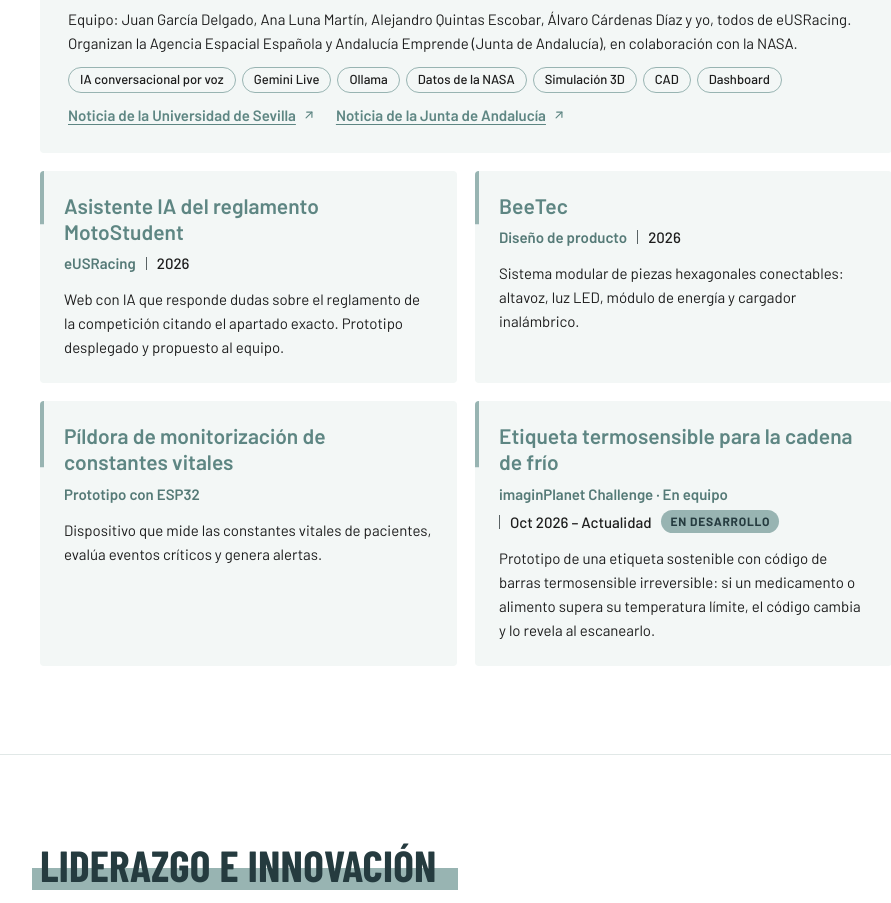
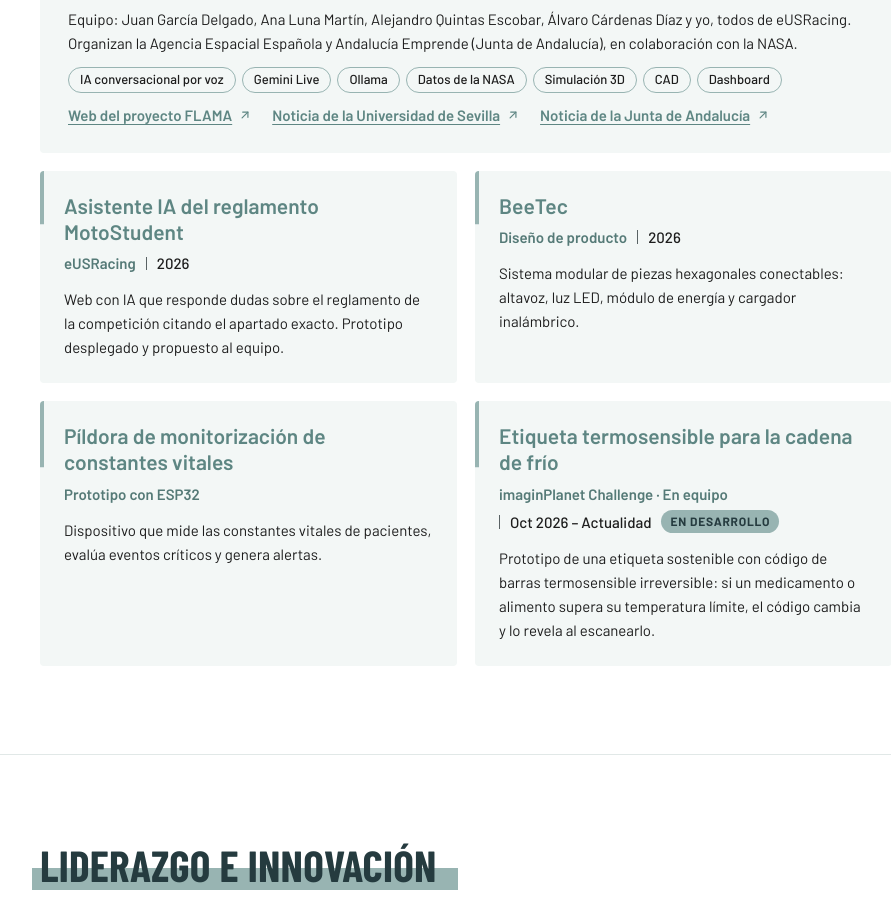
Before and after one commit to octamartinn/octavio-martin-hernandez-cv, a plain HTML site: page index.html in a window 1280 px wide. Shown: the part 3205-4108 px from the top of the page, without its empty margins (324-1215 px from the left). Drawn offline with nearby package versions, Linux system fonts and the light colour scheme; a web font is replaced by a local one.

Commit message:
Añadir enlace a la web del proyecto FLAMA
Primer enlace de la tarjeta del NASA Space Apps Challenge 2026:
https://flama-nasa.streamlit.app (pestaña nueva, en español e inglés).

Co-Authored-By: Claude Opus 5.5 <noreply@anthropic.com>
Claude-Session: https://claude.ai/code/session_0116oz79RWHu6ddjZcb4BJDX

```diff
--- a/index.html
+++ b/index.html
@@ -483,6 +483,7 @@ footer{padding:22px clamp(20px,5vw,72px) calc(22px + env(safe-area-inset-bottom,
               <li data-i18n="tg1">IA conversacional por voz</li><li>Gemini Live</li><li>Ollama</li><li data-i18n="tg2">Datos de la NASA</li><li data-i18n="tg3">Simulación 3D</li><li>CAD</li><li>Dashboard</li>
             </ul>
             <p class="feat-links">
+              <a href="https://flama-nasa.streamlit.app" target="_blank" rel="noopener noreferrer"><span data-i18n="sa11">Web del proyecto FLAMA</span><span class="sr-only" data-i18n="sa12">(se abre en una pestaña nueva)</span><svg viewBox="0 0 24 24" fill="none" stroke="currentColor" stroke-width="2" stroke-linecap="round" stroke-linejoin="round" aria-hidden="true"><path d="M7 17 17 7"/><path d="M8 7h9v9"/></svg></a>
               <a href="https://stce.us.es/noticias/estudiantes-de-la-us-ganan-el-nasa-space-apps-challenge-en-sevilla-con-mas-de-100" target="_blank" rel="noopener noreferrer"><span data-i18n="sa7">Noticia de la Universidad de Sevilla</span><span class="sr-only" data-i18n="sa9">(se abre en una pestaña nueva)</span><svg viewBox="0 0 24 24" fill="none" stroke="currentColor" stroke-width="2" stroke-linecap="round" stroke-linejoin="round" aria-hidden="true"><path d="M7 17 17 7"/><path d="M8 7h9v9"/></svg></a>
               <a href="https://www.juntadeandalucia.es/emprendimientoandaluz/listado-de-noticias/andalucia-emprende-y-la-agencia-espacial-espanola-convierten-sevilla-en-punto" target="_blank" rel="noopener noreferrer"><span data-i18n="sa8">Noticia de la Junta de Andalucía</span><span class="sr-only" data-i18n="sa10">(se abre en una pestaña nueva)</span><svg viewBox="0 0 24 24" fill="none" stroke="currentColor" stroke-width="2" stroke-linecap="round" stroke-linejoin="round" aria-hidden="true"><path d="M7 17 17 7"/><path d="M8 7h9v9"/></svg></a>
             </p>
@@ -618,7 +619,7 @@ footer{padding:22px clamp(20px,5vw,72px) calc(22px + env(safe-area-inset-bottom,
     sa4:"We won the Seville venue, among more than 100 participants and 20 teams, with the “Flame in Freefall” challenge: how fire behaves in microgravity and how to improve fire safety on space missions. We built a dashboard with NASA data, a 3D simulation on a CAD part, FLAMMY (a virtual guide assistant) and an AI assistant with real-time voice conversation. We advanced to the national round.",
     sa5:"<strong>My role:</strong> I developed the conversational voice AI assistant (Gemini Live as the main solution and a fully local fallback with Ollama) and integrated it into the team’s website.",
     sa6:"Team: Juan García Delgado, Ana Luna Martín, Alejandro Quintas Escobar, Álvaro Cárdenas Díaz and me, all from eUSRacing. Organised by the Spanish Space Agency and Andalucía Emprende (Regional Government of Andalusia), in collaboration with NASA.",
-    sa7:"University of Seville news",sa8:"Regional Government of Andalusia news",sa9:"(opens in a new tab)",sa10:"(opens in a new tab)",
+    sa7:"University of Seville news",sa8:"Regional Government of Andalusia news",sa9:"(opens in a new tab)",sa10:"(opens in a new tab)",sa11:"FLAMA project website",sa12:"(opens in a new tab)",
     tg1:"Conversational voice AI",tg2:"NASA data",tg3:"3D simulation",
     p1t:"MotoStudent Rulebook AI Assistant",p1d:"AI web app that answers questions about the competition rulebook, citing the exact clause. Prototype deployed and proposed to the team.",
     p2o:"Product design",p2d:"Modular system of connectable hexagonal pieces: speaker, LED light, power module and wireless charger.",
```
